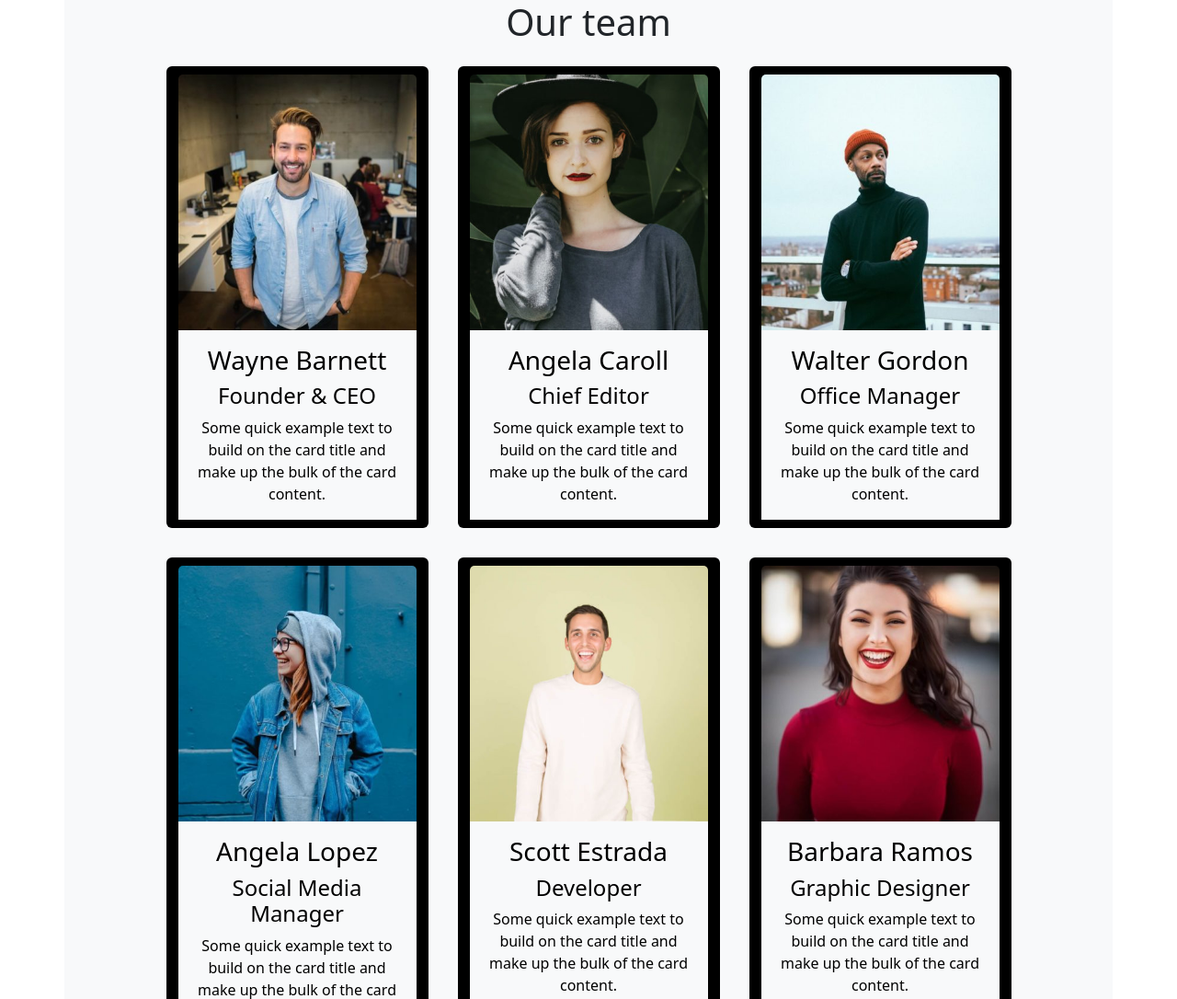
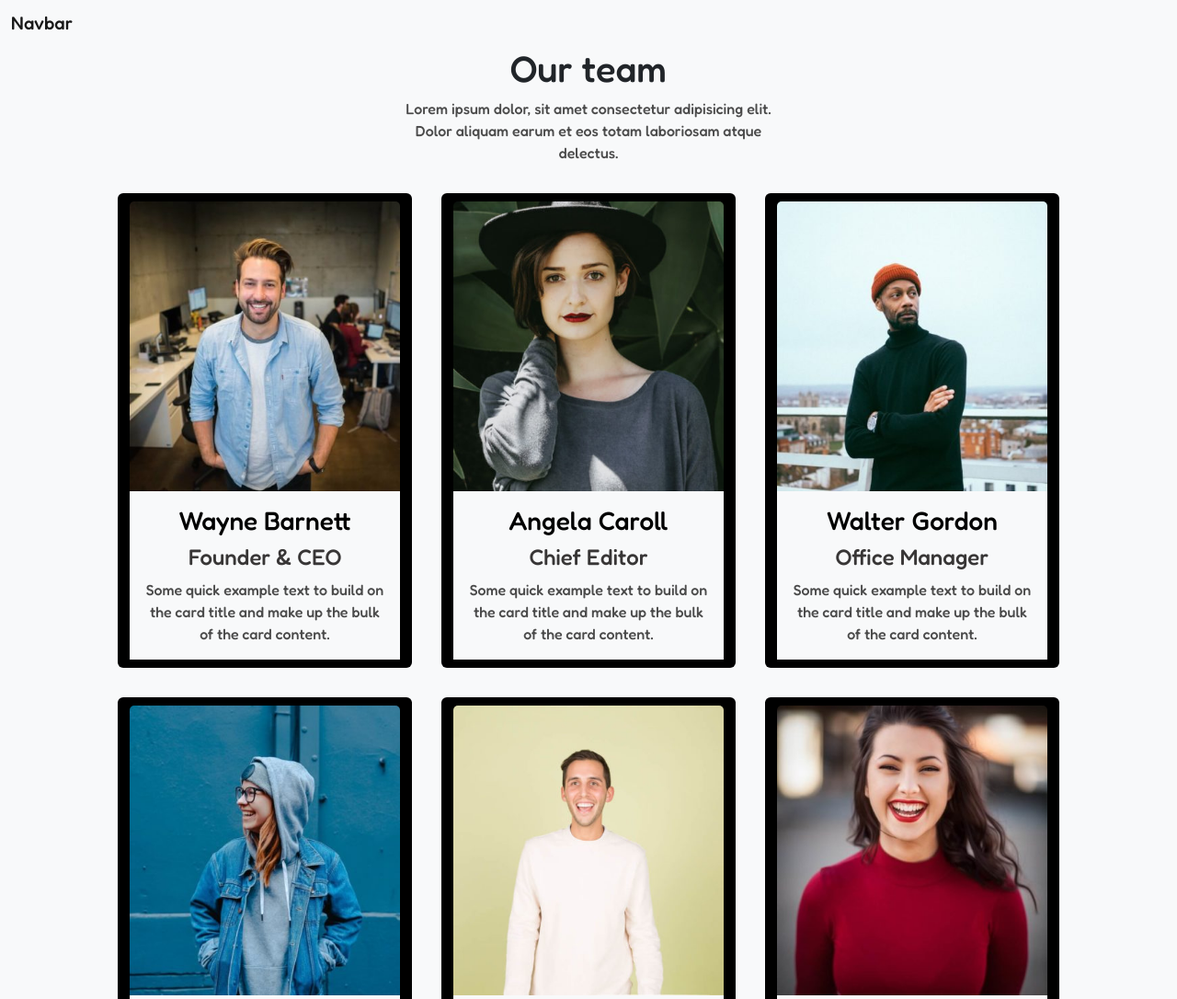
Before and after one commit to yasmindeoliveira/js-our-team, a plain HTML site: page index.html in a window 1280 px wide. Shown: the top 1086 px of the page at 92% size. Drawn offline with nearby package versions, Linux system fonts and the light colour scheme.

Commit message:
ottimizzazione codice

```diff
--- a/index.html
+++ b/index.html
@@ -8,22 +8,33 @@
   <link href="https://cdn.jsdelivr.net/npm/bootstrap@5.2.2/dist/css/bootstrap.min.css" rel="stylesheet"
     integrity="sha384-Zenh87qX5JnK2Jl0vWa8Ck2rdkQ2Bzep5IDxbcnCeuOxjzrPF/et3URy9Bv1WTRi" crossorigin="anonymous">
   <link rel="stylesheet" href="style.css">
+  <link href="https://fonts.googleapis.com/css2?family=Fredoka:wght@500&display=swap" rel="stylesheet">
 </head>
 
 <body>
 
-  <div class="container bg-light">
-    <div class="row">
-      <div class="col text-center">
+  <header>
+    <nav class="navbar bg-light">
+      <div class="container-fluid">
+        <span class="navbar-brand mb-0 h1">Navbar</span>
+      </div>
+    </nav>
+  </header>
+
+  <div class="container-fluid bg-light">
+    <div class="row justify-content-center">
+      <div class="col-12 col-md-6 col-xl-4 text-center">
 
         <h1>Our team</h1>
+
+        <p>
+          Lorem ipsum dolor, sit amet consectetur adipisicing elit. Dolor aliquam earum et eos totam laboriosam atque delectus.
+        </p>
 
       </div>
     </div>
 
     <div class="row justify-content-center" id="cardContainer">
-
-
 
     </div>
 
--- a/script.js
+++ b/script.js
@@ -81,7 +81,7 @@ function printCard (team) {
 
     for (let i=0; i<team.length; i++) {
 
-        document.getElementById("cardContainer").innerHTML += '<div class="col-3 m-3 card bg-black pb-2 pt-2"><img src=' + "./img/" + team[i].photo + ' class="card-img-top" alt="..."><div class="card-body text-center text-bg-light"><h3>' + team[i].name + '</h3><h4>' + team[i].role + '</h4><p class="card-text">Some quick example text to build on the card title and make up the bulk of the card content.</p></div></div>'
+        document.getElementById("cardContainer").innerHTML += '<div class="col-12 col-md-4 col-xl-3 m-3 card bg-black pb-2 pt-2"><img src=' + "./img/" + team[i].photo + ' class="card-img-top" alt="..."><div class="card-body text-center text-bg-light"><h3>' + team[i].name + '</h3><h4>' + team[i].role + '</h4><p class="card-text">Some quick example text to build on the card title and make up the bulk of the card content.</p></div></div>'
     };
 
 }
--- a/style.css
+++ b/style.css
@@ -0,0 +1,14 @@
+* {
+    box-sizing: border-box;
+    margin: 0;
+    padding: 0;
+    font-family: fredoka;
+}
+
+p {
+    color: rgb(75, 75, 75);
+}
+
+h4 {
+    color: rgb(56, 54, 54);
+}
```
